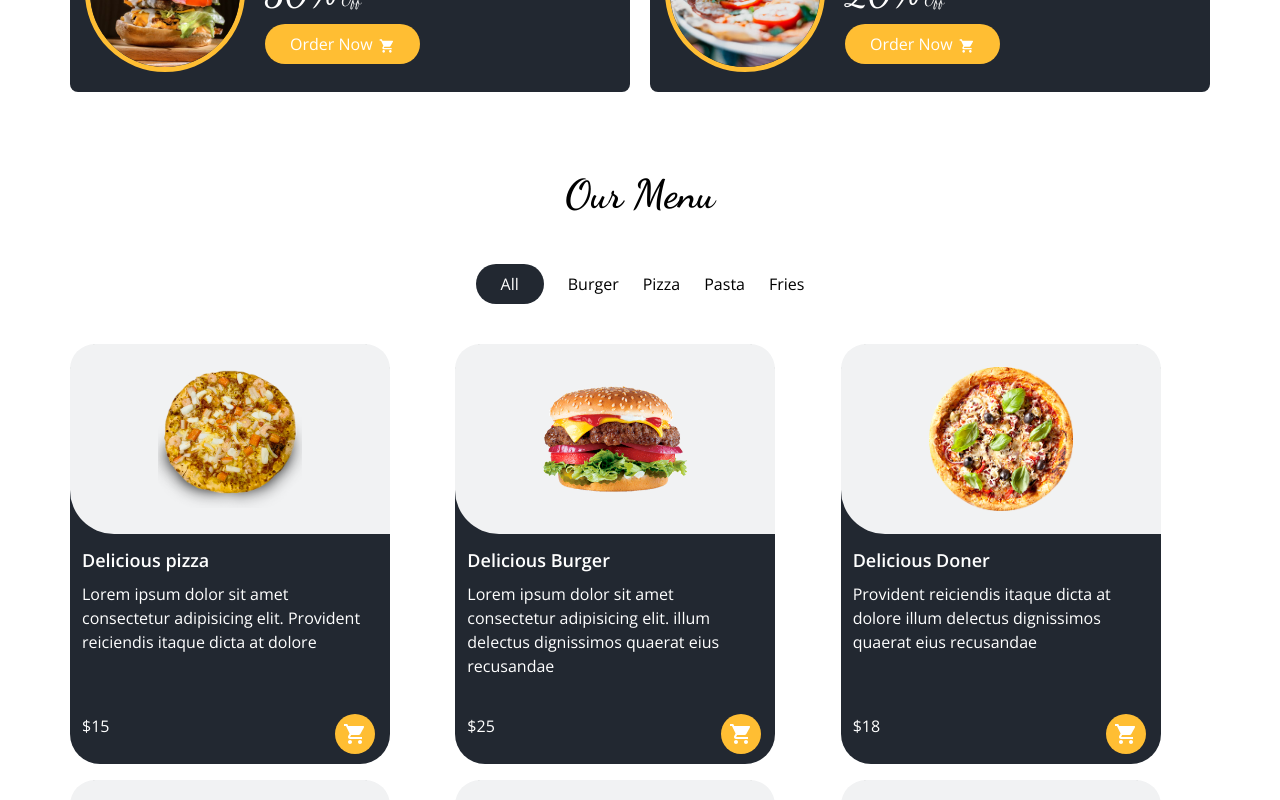
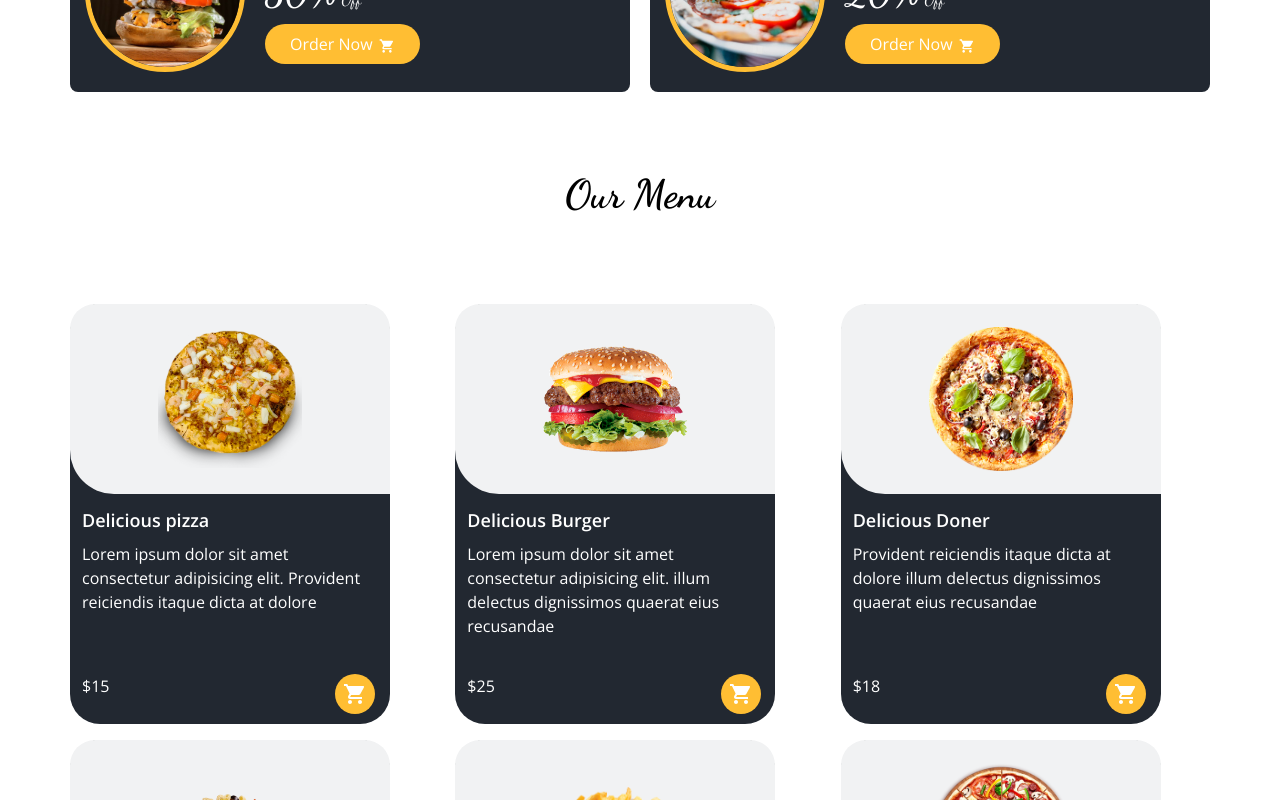
Before and after one commit to HuseyinKaraman/nextjs-food-ordering, a Next.js app: page /home in a window 1280 px wide. Shown: the part 940-1740 px from the top of the page. Built offline with nearby package versions, Linux system fonts and the light colour scheme.

Commit message:
Connect Categories to Frontend

```diff
--- a/components/menu/MenuWrapper.jsx
+++ b/components/menu/MenuWrapper.jsx
@@ -1,17 +1,18 @@
-import React from "react";
+import React, { useState } from "react";
 import Title from "../ui/Title";
 import MenuItem from "./MenuItem";
 
-const MenuWrapper = () => {
+const MenuWrapper = ({categories}) => {
+
+    const [active, setActive] = useState(0);
+
     return (
         <div className="container py-10 mx-auto mb-16">
             <Title addClass={"text-center text-[40px]"}>Our Menu</Title>
             <div className="flex justify-center gap-x-6 my-10">
-                <button className="btn-secondary">All</button>
-                <button className="">Burger</button>
-                <button className="">Pizza</button>
-                <button className="">Pasta</button>
-                <button className="">Fries</button>
+                {categories && categories.map((category,index) => (
+                    <button className={`${active === index ? "btn-secondary" : "px-[25px] py-[8px]"}`} key={category._id} onClick={() => setActive(index)}>{category.name}</button>
+                ))}
             </div>
             <div className="grid grid-cols-1 sm:grid-cols-2 lg:grid-cols-3  gap-x-2 gap-y-4 md:gap-x-4">
                 <MenuItem
--- a/pages/home/index.jsx
+++ b/pages/home/index.jsx
@@ -6,12 +6,12 @@ import About from "../../components/About";
 import Reservation from "../../components/Reservation";
 import Customers from "../../components/customer/Customers";
 
-const Index = () => {
+const Index = ({categories}) => {
     return (
         <>
             <Carousel />
             <Campaings/>
-            <MenuWrapper/>
+            <MenuWrapper categories={categories}/>
             <About />
             <Reservation/>
             <Customers/>
--- a/pages/index.jsx
+++ b/pages/index.jsx
@@ -1,7 +1,8 @@
 import Head from "next/head";
 import Home from "./home";
+import axios from "axios";
 
-export default function Index() {
+export default function Index({categories}) {
     return (
         <div>
             <Head>
@@ -11,7 +12,17 @@ export default function Index() {
                 <link rel="preconnect" href="https://fonts.googleapis.com" />
                 <link rel="preconnect" href="https://fonts.gstatic.com" crossOrigin="true" />
             </Head>
-            <Home />
+            <Home categories={categories}/>
         </div>
     );
 }
+
+export const getServerSideProps = async (ctx) => {
+    const res = await axios.get(`${process.env.NEXT_PUBLIC_API_URL}/categories`);
+
+    return {
+        props: {
+            categories: res ? res.data : [],
+        },
+    };
+};
--- a/pages/menu/index.jsx
+++ b/pages/menu/index.jsx
@@ -1,9 +1,21 @@
+import axios from 'axios';
 import MenuWrapper from '../../components/menu/MenuWrapper'
 
-const Index = () => {
+const Index = ({categories}) => {
   return (
-    <MenuWrapper/>
+    <MenuWrapper categories={categories}/>
   )
 }
 
-export default Index
+export default Index;
+
+
+export const getServerSideProps = async (ctx) => {
+  const res = await axios.get(`${process.env.NEXT_PUBLIC_API_URL}/categories`);
+
+  return {
+      props: {
+          categories: res ? res.data : [],
+      },
+  };
+};
```
